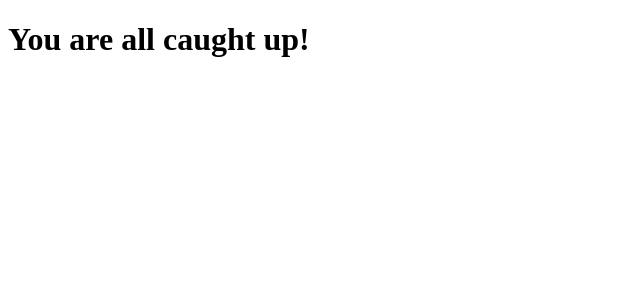
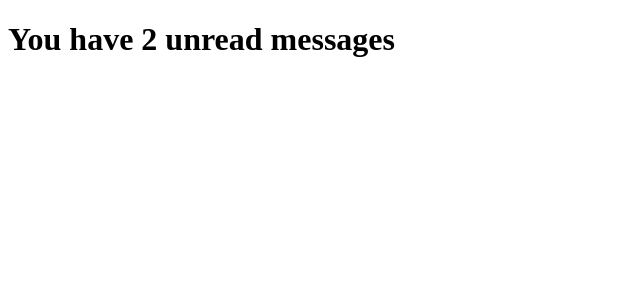
Before and after one commit to HarikaPenukonda/props-tutorial-2, a React (Create React App) app: page / in a window 1280 px wide. Shown: the top 300 px of the page, without its empty margins (0-640 px from the left). Built offline with nearby package versions, Linux system fonts and the light colour scheme.

Commit message:
using 2 ternary operators

```diff
--- a/src/conditional-rendering/MyApp2.js
+++ b/src/conditional-rendering/MyApp2.js
@@ -1,7 +1,7 @@
 import React from "react";
 
 export default function MyApp2(){
-    const [messages,setMessages] = React.useState([])
+    const [messages,setMessages] = React.useState(["a","b"])
 
     /*
         Challenge 1:
@@ -13,7 +13,7 @@ export default function MyApp2(){
     return(
         <div>
         {
-            messages.length === 0 ? <h1>You are all caught up!</h1> : <h1>You have {messages.length} unread message{messages.length>1 && "s"}</h1>
+            messages.length === 0 ? <h1>You are all caught up!</h1> : <h1>You have {messages.length} unread {messages.length>1 ? "messages" : "message"}</h1>
         }
         </div>
     )
```
